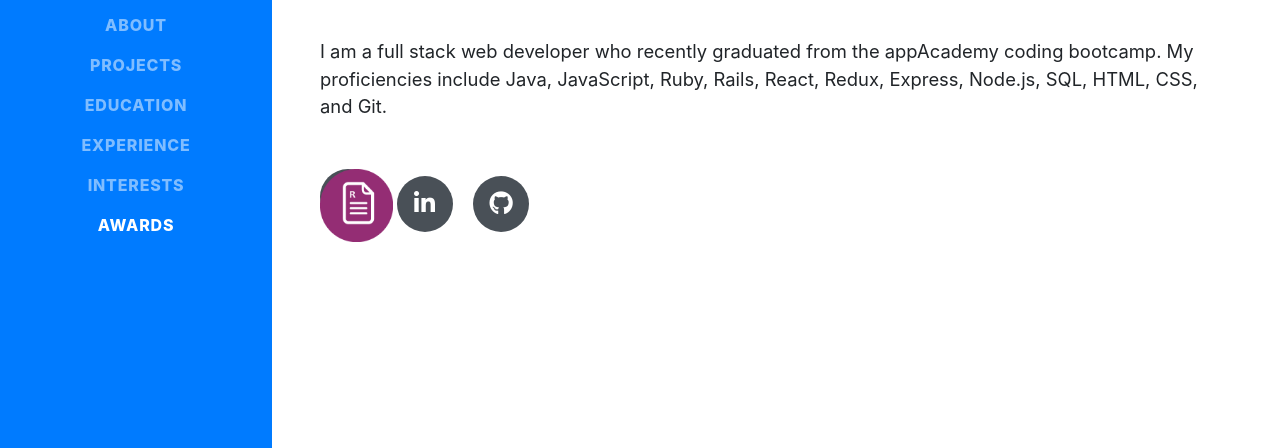
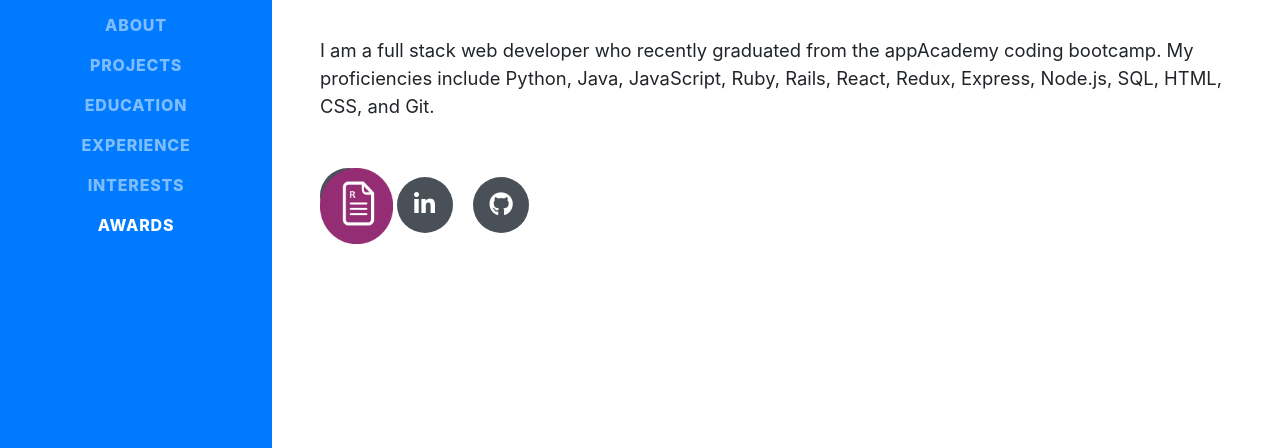
Before and after one commit to shoemker/personal_site, a website with bundled scripts: page index.html in a window 1280 px wide. Shown: the part 349-797 px from the top of the page. Built offline with nearby package versions, Linux system fonts and the light colour scheme; a web font is replaced by a local one.

Commit message:
added python

```diff
--- a/css/resume.css
+++ b/css/resume.css
@@ -3,6 +3,7 @@
  * Copyright 2013-2019 Start Bootstrap
  * Licensed under MIT (https://github.com/BlackrockDigital/startbootstrap-resume/blob/master/LICENSE)
  */
+
 
 body {
   font-family: 'Muli', -apple-system, BlinkMacSystemFont, 'Segoe UI', Roboto, 'Helvetica Neue', Arial, sans-serif, 'Apple Color Emoji', 'Segoe UI Emoji', 'Segoe UI Symbol', 'Noto Color Emoji';
@@ -191,11 +192,8 @@ a:hover, a:focus, a:active {
   color: #824027;
 }
 
- /* #fa-resume {
-	height: 73px;
-	width: 73px;
-}
 
+/*
 .project-img {
 	height: 300px;
 	width: 300px;
--- a/index.html
+++ b/index.html
@@ -71,7 +71,7 @@
         <div class="subheading mb-5">898 Fell Street · San Francisco, CA 94117 · (415) 301-1676 ·
           <a href="mailto:jas.shoemaker@gmail.com">jas.shoemaker@gmail.com</a>
         </div>
-        <p class="lead mb-5">I am a full stack web developer who recently graduated from the appAcademy coding bootcamp. My proficiencies include Java, JavaScript, Ruby, Rails, React, Redux, Express, Node.js, SQL, HTML, CSS, and Git. </p>
+        <p class="lead mb-5">I am a full stack web developer who recently graduated from the appAcademy coding bootcamp. My proficiencies include Python, Java, JavaScript, Ruby, Rails, React, Redux, Express, Node.js, SQL, HTML, CSS, and Git. </p>
         <div class="social-icons">
 					<a href="files/Jason_Shoemaker_Resume.pdf">
             <img src = "img/resume1-icon_tcm7-210545.png" id = "fa-resume" class="fab"></img>
```
Also changed, not shown: css/resume.min.css, 2 other files.
